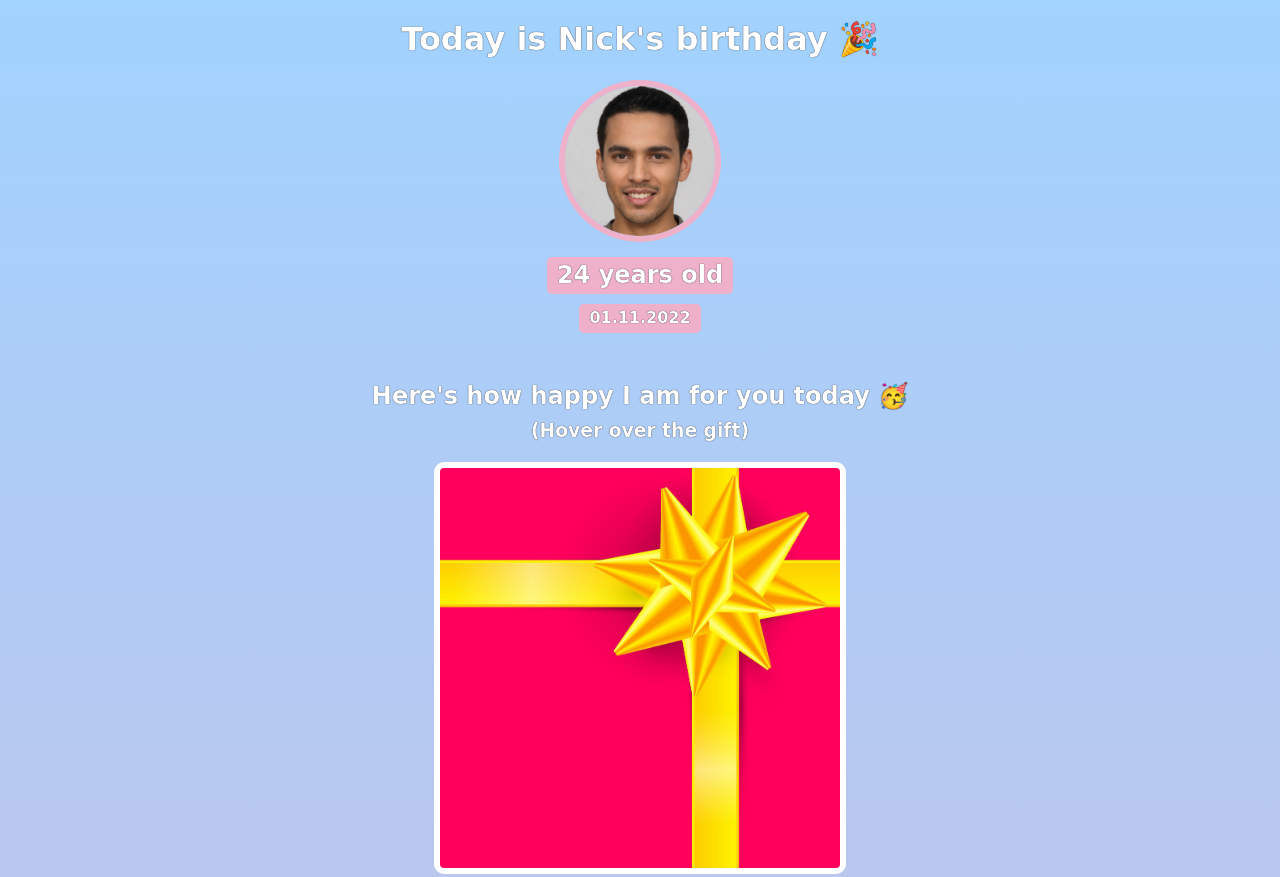
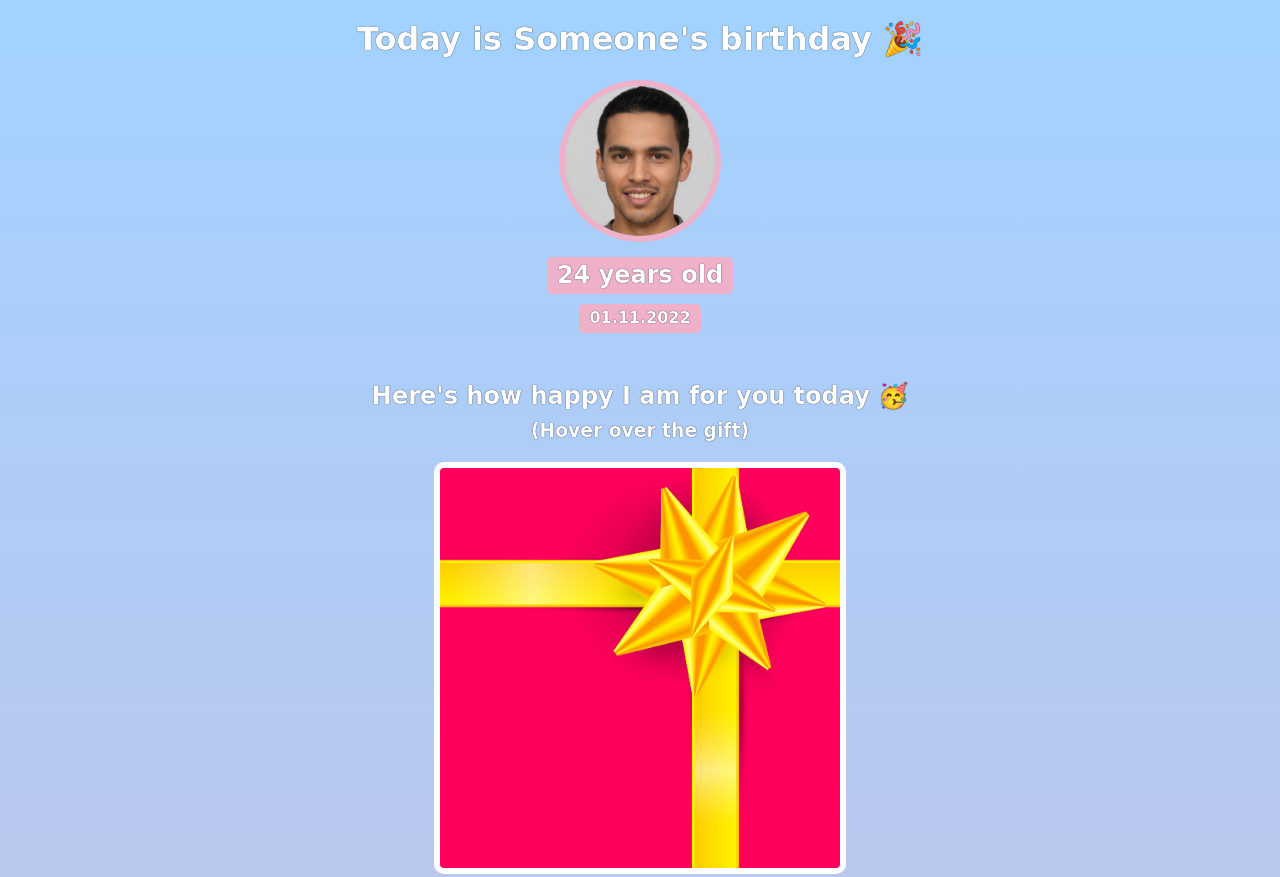
Before and after one commit to jmmauthe/birthday-gift-site, a website built with Vite: page index.html in a window 1280 px wide. Shown: the top 877 px of the page. Built offline with nearby package versions, Linux system fonts and the light colour scheme; a web font is replaced by a local one.

Commit message:
Change the name to Someone

```diff
--- a/index.html
+++ b/index.html
@@ -1,13 +1,16 @@
 <html>
-    <head><link rel="stylesheet" href="https://cdnjs.cloudflare.com/ajax/libs/normalize/8.0.1/normalize.css">
+
+<head>
+    <link rel="stylesheet" href="https://cdnjs.cloudflare.com/ajax/libs/normalize/8.0.1/normalize.css">
     <link rel="preconnect" href="https://fonts.googleapis.com">
     <link rel="preconnect" href="https://fonts.gstatic.com" crossorigin>
     <link href="https://fonts.googleapis.com/css2?family=Happy+Monkey&display=swap" rel="stylesheet">
     <link rel="stylesheet" href="styles.css">
 </head>
+
 <body>
     <div id="header">
-            <h1>Today is Nick's birthday 🎉</h1>
+        <h1>Today is Someone's birthday 🎉</h1>
         <img id="bff-img" src="images/nick.jpg">
         <h2 id="bday-age">24 years old</h2>
         <h4 id="bday-date">01.11.2022</h4>
@@ -39,7 +42,9 @@
         <div class="gift-img" id="gift-img-cheers"></div>
     </div>
 
-        <p id="footer">Want to create your own Birthday GIFt site? Take <a href="https://scrimba.com/learn/htmlandcss" target="_blank">this HTML & CSS course.</a></p>
+    <p id="footer">Want to create your own Birthday GIFt site? Take <a href="https://scrimba.com/learn/htmlandcss"
+            target="_blank">this HTML & CSS course.</a></p>
 
 </body>
+
 </html>
```
Lines whose indentation alone changed are shown as unchanged.
